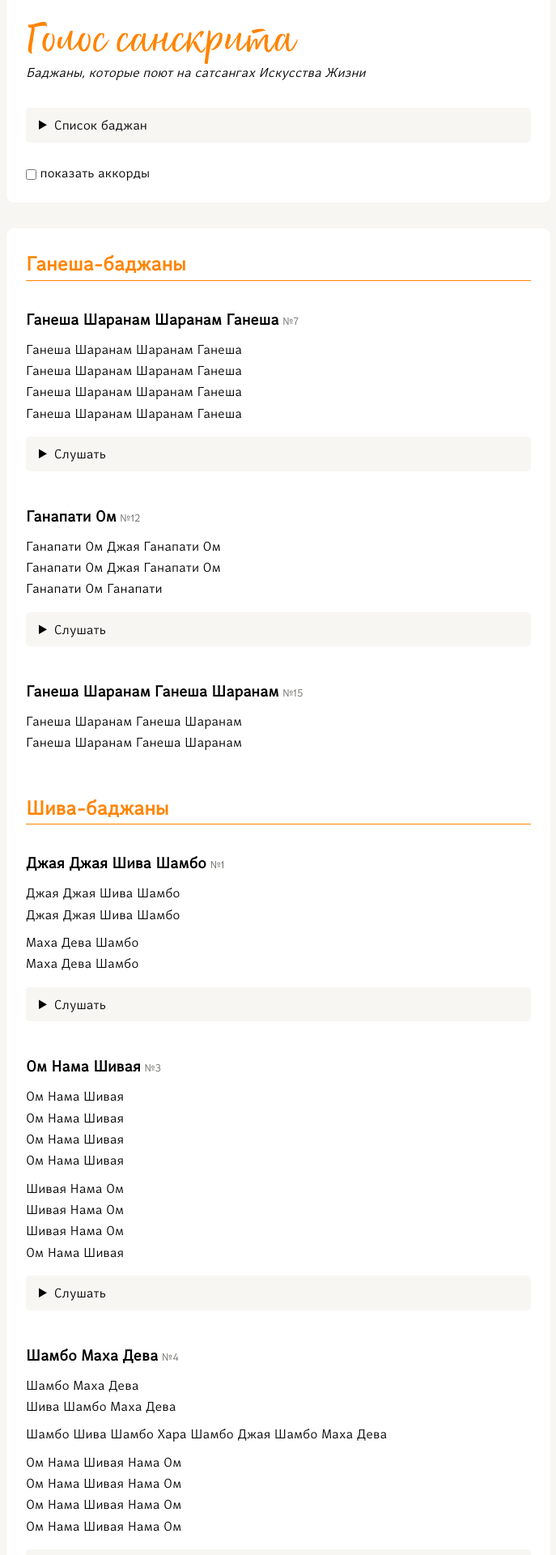
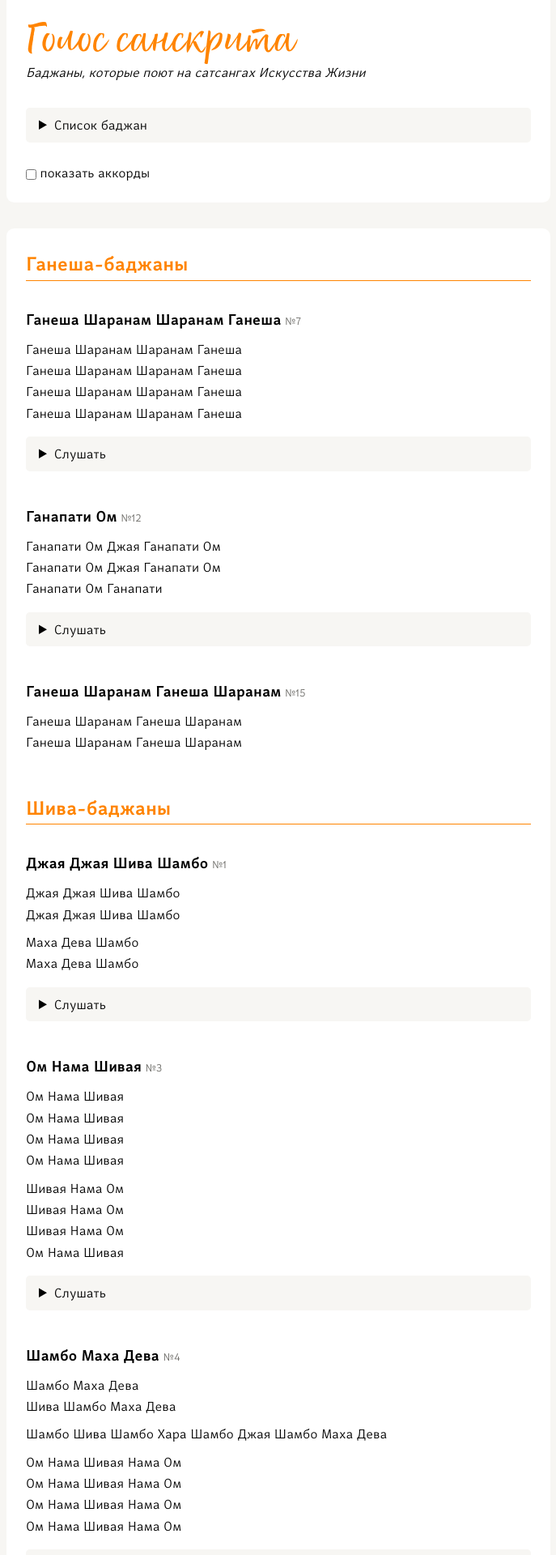
Before and after one commit to kuzmich/sanskritvoice, a Jekyll site: the page built from index.html, in a window 1280 px wide. Shown: the top 1920 px of the page at 81% size, without its empty margins (296-983 px from the left). Built offline with Jekyll 4.4.1, drawn with Linux system fonts in a browser that asks for light colours.

Commit message:
fix: Исправил отображение заголовков в WebKit
WebKit не синтезирует жирное начертание - ему нужен файл шрифта с
жирным начертанием.

```diff
--- a/css/sv.css
+++ b/css/sv.css
@@ -1,14 +1,21 @@
 @font-face {
     font-family: 'Art of Living Script';
     font-weight: 500;
-    src: url('../fonts/gen/artofliving_script_regular.woff') format('woff');
+    src: url('../fonts/gen/artofliving_script_regular.woff2') format('woff2');
     font-display: swap;
 }
 
 @font-face {
     font-family: 'Certa Sans';
-    font-weight: 300;
-    src: url('../fonts/gen/certa_sans_light.woff') format('woff');
+    font-weight: normal;
+    src: url('../fonts/gen/certa_sans_light.woff2') format('woff2');
+    font-display: swap;
+}
+
+@font-face {
+    font-family: 'Certa Sans';
+    font-weight: bold;
+    src: url('../fonts/gen/certa_sans_medium.woff2') format('woff2');
     font-display: swap;
 }
 
```
Also changed, not shown: fonts/gen/artofliving_script_regular.woff2 (added), fonts/gen/certa_sans_light.woff2 (added), fonts/gen/certa_sans_medium.woff2 (added).
